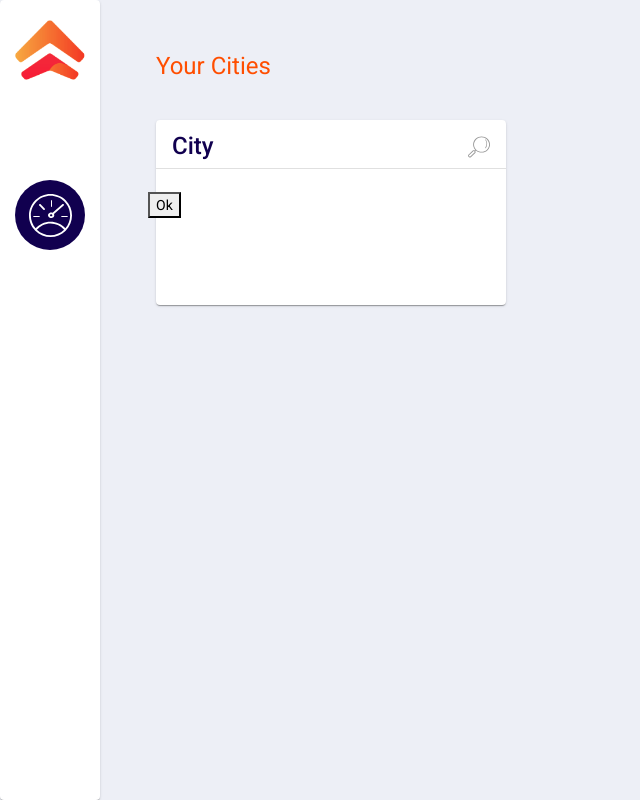
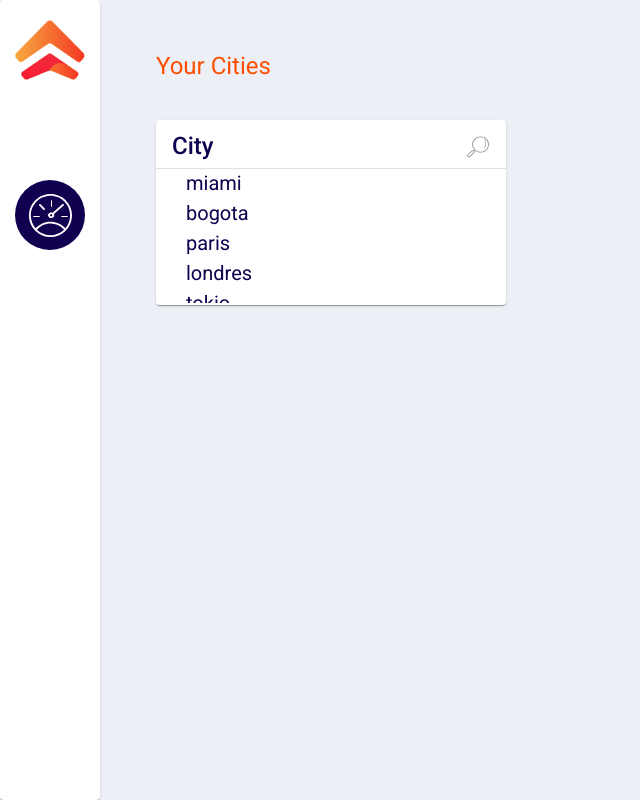
Before and after one commit to dieherro91/AngularLeanTechTest, an Angular app: page / in a window 1280 px wide. Shown: the whole page, without its empty margins (0-640 px from the left). Built offline with nearby package versions, Linux system fonts and the light colour scheme.

Commit message:
scroll bar finish with list

```diff
--- /dev/null
+++ b/src/app/main/Interfaces/cities.interface.ts
@@ -0,0 +1,5 @@
+
+
+export interface City{
+    name:string,
+}//
--- a/src/app/main/search/search.component.css
+++ b/src/app/main/search/search.component.css
@@ -1,4 +1,3 @@
-
 
 
 
@@ -7,6 +6,7 @@
     height: 185px;
     color: #11004F;
     padding-left: 0px;
+    padding-right: 7px;
 }
 
 /* header of search */
@@ -17,4 +17,56 @@
 
 .logos-lup{
     margin-left: auto;
+    padding-right: 5px;
 }
+
+#dropdowns{
+    background-color: white;
+}
+
+.buttons{
+    width: 90%;
+    margin-right: 0px;
+    margin-left: 30px;
+    margin-top: 5px;
+    margin-bottom: 5px;
+    font-size: 20px;
+    padding: 0px;
+    background-color: white;
+    border:0px;
+    text-align: left;
+    color:#11004F;
+
+}
+.buttons:focus {
+    background: linear-gradient(#152B40, #152B40);
+    color: white
+  }
+
+.scrollbar{
+    overflow-y: scroll;
+    height: 135px;
+    background-color: white;
+}
+
+/* width */
+::-webkit-scrollbar {
+    width: 5px;
+  }
+
+  /* Track */
+  ::-webkit-scrollbar-track {
+    box-shadow: inset 0 0 5px grey;
+    border-radius: 10px;
+  }
+
+  /* Handle */
+  ::-webkit-scrollbar-thumb {
+    background: #FF4E00;
+    border-radius: 10px;
+  }
+
+  /* Handle on hover */
+  ::-webkit-scrollbar-thumb:hover {
+    background: #ff4d00c9;
+  }
--- a/src/app/main/search/search.component.html
+++ b/src/app/main/search/search.component.html
@@ -10,18 +10,17 @@
             <ng-template #buscando class='logos-lup' (click)="onClickToggle()">
                 <input type="text" (keyup)="handleKeyUp($event)">
             </ng-template>
-
         </div>
 
     </mat-card-header>
 
     <mat-divider></mat-divider>
 
-    <mat-card-content>
-
-    </mat-card-content>
-
-    <mat-card-actions>
-        <button mat-button>Ok</button>
-    </mat-card-actions>
+    <div id="wrapper">
+        <div class="scrollbar" id="style-scroll">
+            <mat-radio-group>
+                <button mat-button class="buttons" *ngFor="let city of cities" value="city.name">{{city.name}}</button>
+            </mat-radio-group>
+        </div>
+    </div>
 </mat-card>
--- a/src/app/main/search/search.component.ts
+++ b/src/app/main/search/search.component.ts
@@ -1,5 +1,8 @@
 
 import { Component, OnInit } from '@angular/core';
+import { City } from '../Interfaces/cities.interface';
+import citiesData from '../../../assets/cities.json'
+
 
 @Component({
   selector: 'app-search',
@@ -15,17 +18,17 @@ export class SearchComponent implements OnInit {
 
 
   nameSearch:string ='City';
-
   toggle : boolean = true;
+  cities : City[] =citiesData.cities;
 
   onClickToggle(){
     this.toggle = !this.toggle;
   }
 
-  handleKeyUp(x:KeyboardEvent){
-     console.log(x)
-     if(x.key==="Enter"){
+  handleKeyUp(xkey:KeyboardEvent){
+     if(xkey.key==="Enter"){
       this.toggle = !this.toggle;
      }
   }
+
 }
--- /dev/null
+++ b/src/assets/cities.json
@@ -0,0 +1,31 @@
+{
+  "cities": [
+    {
+      "name" : "miami"
+    },
+    {
+      "name" : "bogota"
+    },
+    {
+      "name" : "paris"
+    },
+    {
+      "name" : "londres"
+    },
+    {
+      "name" : "tokio"
+    },
+    {
+      "name" : "seul"
+    },
+    {
+      "name" : "lisboa"
+    },
+    {
+      "name" : "medellin"
+    },
+    {
+      "name" : "belgica"
+    }
+  ]
+}
--- a/tsconfig.json
+++ b/tsconfig.json
@@ -2,6 +2,8 @@
 {
   "compileOnSave": false,
   "compilerOptions": {
+    "resolveJsonModule": true,
+    "esModuleInterop": true,
     "baseUrl": "./",
     "outDir": "./dist/out-tsc",
     "forceConsistentCasingInFileNames": true,
```
Also changed, not shown: src/app/main/main.module.ts (+7 -0 lines).
